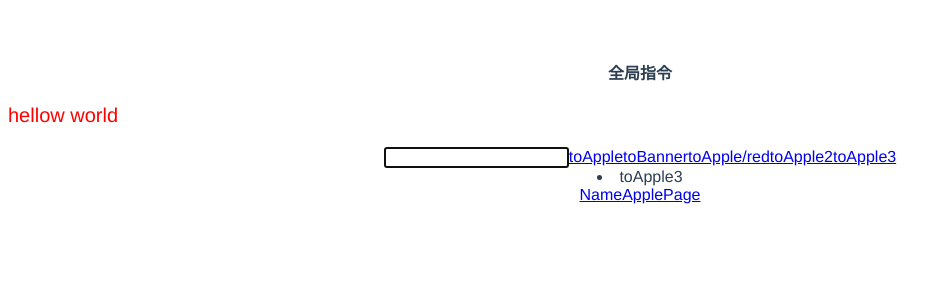
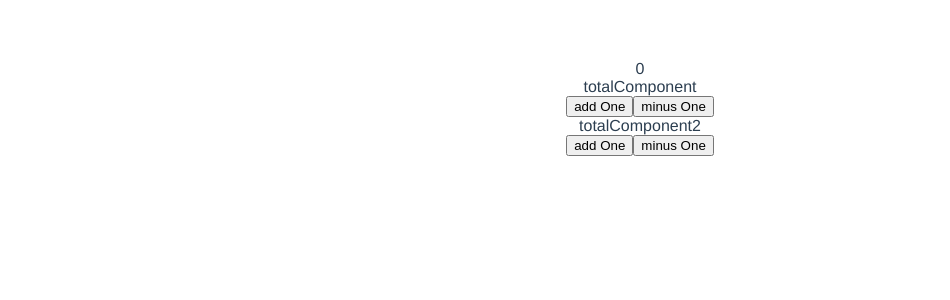
Before and after one commit to jiajunhuangWorker/mvvm-introduction-vue, a Vue app in the folder vuecliinitproject/: page /apple/red in a window 1280 px wide. Shown: the top 300 px of the page, without its empty margins (0-950 px from the left). Built offline with nearby package versions, Linux system fonts and the light colour scheme.

Commit message:
studay vue

```diff
--- a/vuecliinitproject/src/App.vue
+++ b/vuecliinitproject/src/App.vue
@@ -1,34 +1,32 @@
 <template>
   <div id="app">
-  <!-- 自定义指令
-       两种方法
-      一种是directives   局部的自定义指令
-      Vue.directives     全局使用的指令
-  -->
-  <div class="tt">全局指令</div>
-  <p v-css="{'color':'red','font-size':'20px','text-align':'left'}">hellow world</p>
-  <p v-></p>
-  <input type="text" name="" v-focus>
-  <!-- 命名的路由 -->
-  <router-view name="viewA"></router-view>
-  <router-view name="viewB"></router-view>
-  <router-link :to="{path:'apple',param:{color:'yellow'}}">toApple</router-link>
-  <router-link :to="{path:'banner'}">toBanner</router-link>
-  <router-link :to="{path:'apple/red'}">toApple/red</router-link>
-
-  <!-- 命名的路由视图，路由重定向 -->
-  <router-link to="/apple">toApple2</router-link>
-  <router-link :to="'apple'">toApple3</router-link>
-   <router-link :to="'apple'" tag="li">toApple3</router-link>
-   <router-link :to="{name:'applePage'}" >NameApplePage</router-link>
+    <!--
+      vueX
+      状态管理
+      多个组件同时发生改变的时候就需要状态管理
+     -->
+     {{totalPrice}}
+     <totalBtn></totalBtn>
+     <totalBtn2></totalBtn2>
   </div>
 </template>
 <script>
 import Vue from 'vue'
+import totalBtn from './components/totalBtn'
+import totalBtn2 from './components/totalBtn2'
 export default {
-  data(){
+  components:{
+    totalBtn,totalBtn2
+  }
+  ,data(){
     return {
-      apple:"/apple"
+
+    }
+  }
+  ,computed:{
+    totalPrice(){
+      return this.$store.getters.getTotal
+      // return this.$store.state.totalPrice
     }
   }
 }
@@ -43,16 +41,5 @@ export default {
   color: #2c3e50;
   margin-top: 60px;
 }
-.mtt,.tt{
-  font-size:16px;
-  font-weight:700;
-  margin-top:30px;
-}
-.tt:first-child{
-  margin-top:0;
-}
-.mtt{
-  font-size:14px;
-  margin-top:15px;
-}
+
 </style>
--- a/vuecliinitproject/src/AppRouter - 副本.vue
+++ /dev/null
@@ -1,47 +0,0 @@
-<template>
-  <div id="app">
-  <!-- 自定义指令
-    两种方法
-    一种是directives   局部的自定义指令
-    Vue.directives     全局使用的指令
-  -->
-  <p v-css="{color:'red','font-size':'24px'}">hellow world</p>
-
-  <input type="text" name="" v-focus>
-  <!-- 命名的路由 -->
-  <router-view name="viewA"></router-view>
-  <router-view name="viewB"></router-view>
-  <router-link :to="{path:'apple',param:{color:'yellow'}}">toApple</router-link>
-  <router-link :to="{path:'banner'}">toBanner</router-link>
-  <router-link :to="{path:'apple/red'}">toApple/red</router-link>
-
-  <!-- 命名的路由视图，路由重定向 -->
-  <router-link to="/apple">toApple2</router-link>
-  <router-link :to="'apple'">toApple3</router-link>
-   <router-link :to="'apple'" tag="li">toApple3</router-link>
-   <router-link :to="{name:'applePage'}" >NameApplePage</router-link>
-  </div>
-</template>
-<script>
-import Vue from 'vue'
-
-export default {
-  data(){
-    return {
-      apple:"/apple"
-    }
-  }
-}
-</script>
-
-<style>
-#app {
-  font-family: 'Avenir', Helvetica, Arial, sans-serif;
-  -webkit-font-smoothing: antialiased;
-  -moz-osx-font-smoothing: grayscale;
-  text-align: center;
-  color: #2c3e50;
-  margin-top: 60px;
-}
-
-</style>
--- /dev/null
+++ b/vuecliinitproject/src/AppRouter.vue
@@ -0,0 +1,75 @@
+<template>
+  <div id="app">
+  <!-- 自定义指令
+       两种方法
+      一种是directives   局部的自定义指令
+      Vue.directives     全局使用的指令
+  -->
+  <div class="tt">全局指令</div>
+  <p v-css="{'color':'red','font-size':'20px','text-align':'center'}">hellow world</p>
+  <input type="text" v-local-test v-model='test' value='666'>
+  <div class="tt">路由name</div>
+  <div>{{ $route.name }}</div>
+  <!-- 命名的路由 -->
+  <div class="tt">路由A和路由B</div>
+  <router-view></router-view>
+  <router-view name="viewa"></router-view>
+  <router-view name="viewb"></router-view>
+  <div class="tt">通过name跳转路由</div>
+  <router-link :to="{name:'apple'}" >toApple</router-link>
+  <router-link :to="{name:'appleRed'}" >toApple</router-link>
+  <router-link :to="{name:'banner'}">toBanner</router-link>
+  <div class="tt">通过path跳转路由</div>
+  <router-link :to="{path:'apple',param:{color:'yellow'}}">toApple</router-link>
+  <router-link :to="'/apple/red'">toAppleChild</router-link>
+
+  <!-- 命名的路由视图，路由重定向 -->
+  <div class="tt">通过/跳转路由</div>
+  <router-link to="/apple">toApple</router-link>
+  <router-link :to="'banner'">tobanana</router-link>
+  <div class="tt">将路由转为li</div>
+   <router-link :to="'apple'" tag="li">toApple3</router-link>
+
+  </div>
+</template>
+<script>
+import Vue from 'vue'
+export default {
+  data(){
+    return {
+      apple:"/apple"
+      ,test:""
+    }
+  }
+  ,directives:{
+    'local-test':function(el,binding,vnode){
+      console.info(el.value)
+      console.info(binding)
+      console.info(vnode)
+    }
+  }
+}
+</script>
+
+<style>
+#app {
+  font-family: 'Avenir', Helvetica, Arial, sans-serif;
+  -webkit-font-smoothing: antialiased;
+  -moz-osx-font-smoothing: grayscale;
+  text-align: center;
+  color: #2c3e50;
+  margin-top: 60px;
+}
+.mtt,.tt{
+  font-size:16px;
+  font-weight:700;
+  margin-top:30px;
+}
+.tt:first-child{
+  margin-top:0;
+}
+.mtt{
+  font-size:14px;
+  margin-top:15px;
+}
+</style>
--- a/vuecliinitproject/src/components/apple.vue
+++ b/vuecliinitproject/src/components/apple.vue
@@ -2,8 +2,8 @@
 	<div>
 		i am apple
 		<!-- <h2>{{$route.params}}</h2> -->
-		<button @click='getParam'>get param</button>
-		<router-view></router-view>
+		<!-- <button @click='getParam'>get param</button>
+		<router-view></router-view> -->
 	</div>
 </template>
 <script>
--- a/vuecliinitproject/src/components/redApple.vue
+++ b/vuecliinitproject/src/components/redApple.vue
@@ -10,10 +10,6 @@
 			return {
 
     		}
-		},methods:{
-			getParam(){
-				// console.info(this.$route.params);
-			}
 		}
 	}
 </script>
--- a/vuecliinitproject/src/main.js
+++ b/vuecliinitproject/src/main.js
@@ -14,25 +14,28 @@ let router = new VRouter({
 		{
 		/*重定向*/
 			path:'/'
-			,redirect:'/apple'
+			,redirect:'apple'
 		}
 		,{
 			path:'/apple'
-			,component:{
-				viewA:Apple,
-				viewB:redApple
-			}
-			,name:"applePage"
+			// ,component:{
+			// 	viewa:Apple,
+			// 	viewb:redApple
+			// }
+			,component:Apple
+			,name:"apple"
 			,children:[
 				{
-					path:'red'
+					path:'/red'
+					,name:'appleRed'
 					,component:redApple
 				}
 			]
 		}
 		,{
-			path:'/banner',
-			component:Banner
+			path:'/banner'
+			,name:"banner"
+			,component:Banner
 		}
 	]
 })
@@ -79,9 +82,7 @@ Vue.directive('css',{
 		}
 		arr=arr.join(';');
 		el.style.cssText = arr;
-		console.info('---------end-----------');
-		console.info('bind:',el)
-		console.info('bind:',bind)
+
 	}
 	,inserted(el,bind){
 		console.info('inserted:',el)
```
Also changed, not shown: vuecliinitproject/src/AppVueX - 副本.vue (renamed from vuecliinitproject/src/AppVueX.vue).
